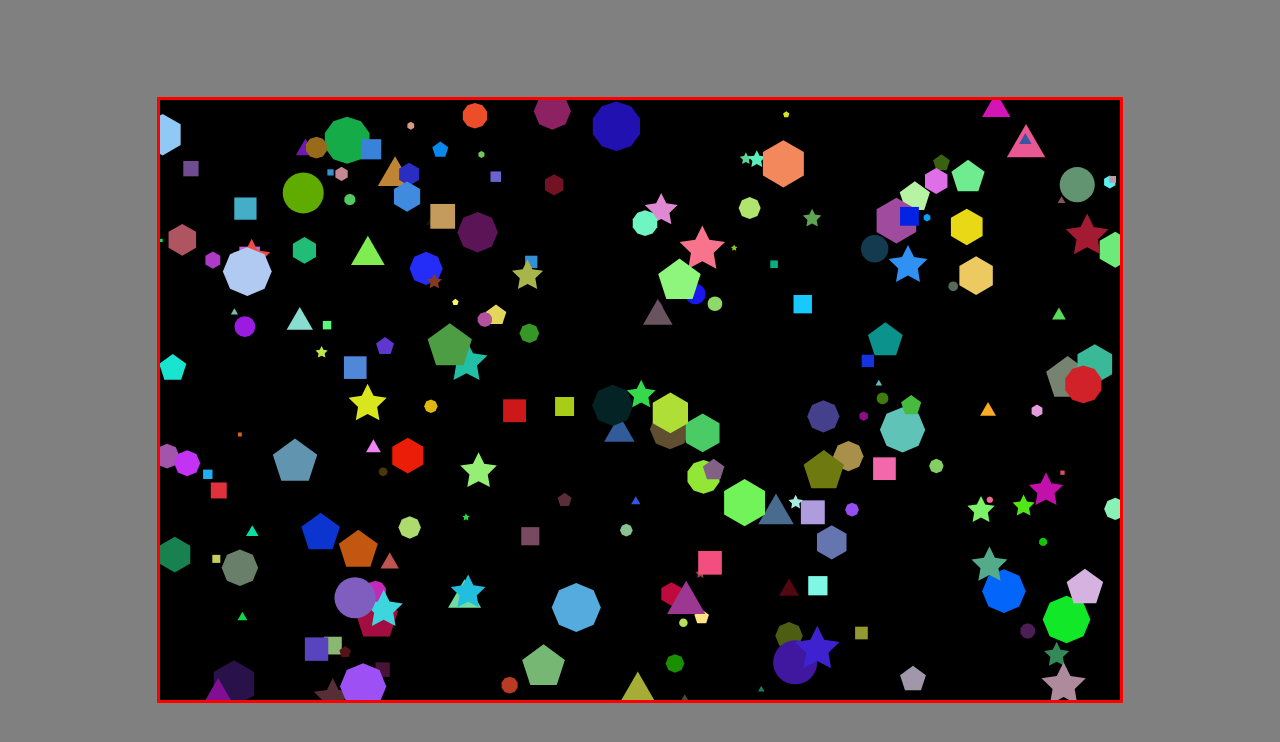
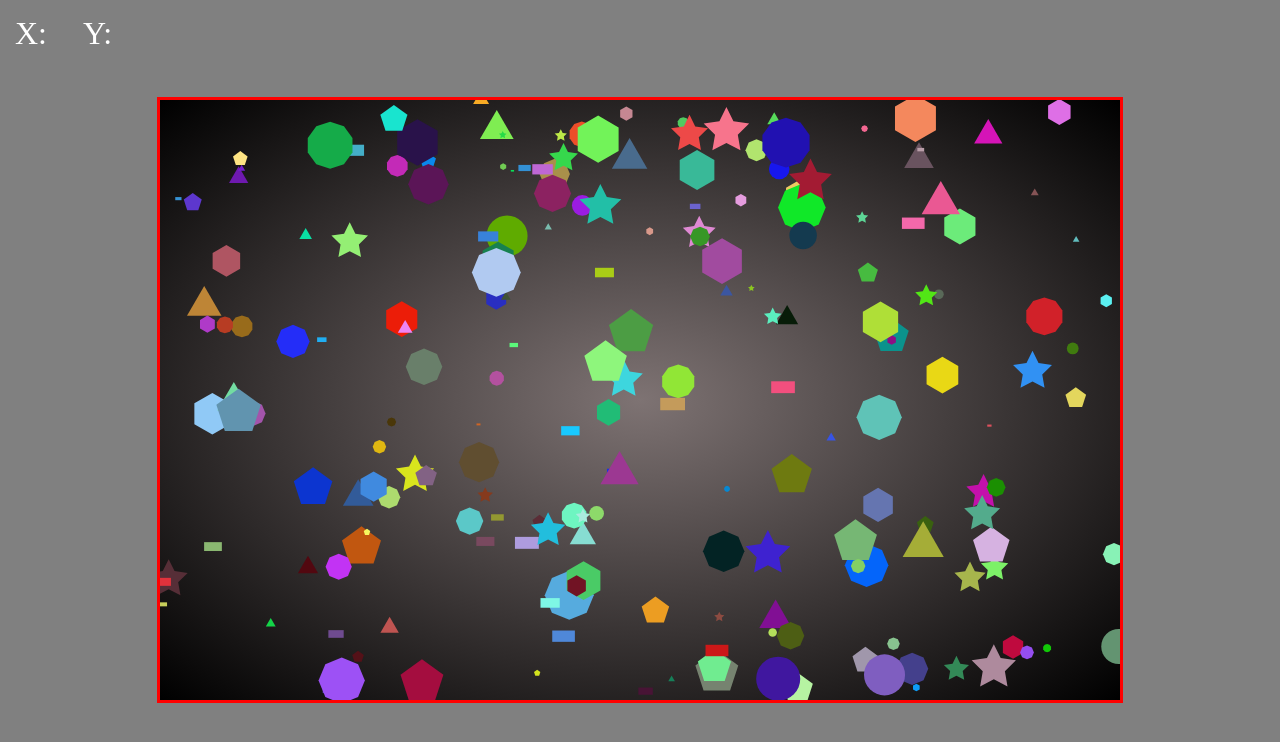
Before and after one commit to joedmg58/playing-with-canvas, a plain HTML site: page index.html in a window 1280 px wide. Drawn offline with Linux system fonts and the light colour scheme.

Commit message:
update from office

```diff
--- a/assets/css/style.css
+++ b/assets/css/style.css
@@ -13,7 +13,24 @@ body {
     background-color: gray;
 }
 
+.mouse-position {
+    position: absolute;
+    top: 5px;
+    left: 5px;
+    display: flex;
+    color: white;
+    font-size: 2rem;
+}
+
+.x, .y {
+    padding: 10px;
+}
+
+.y {
+    margin-left: 1rem;
+}
+
 #my-canvas {
-    background-color: black;
+    background: radial-gradient(rgb(126, 115, 115), black);
     border: 3px solid red;
 }
--- a/assets/js/main.js
+++ b/assets/js/main.js
@@ -1,5 +1,14 @@
 let CANVAS_WIDTH;
 let CANVAS_HEIGHT;
+
+let mouse = {
+    x: null,
+    y: null,
+    radius: null
+}
+
+let x = document.getElementsByClassName('x');
+let y = document.getElementsByClassName('y');
 
 const myCanvas = document.getElementById('my-canvas');
 const ctx = myCanvas.getContext('2d');
@@ -8,11 +17,18 @@ setCanvasSize();
 function setCanvasSize() {
     CANVAS_WIDTH = myCanvas.width = window.innerWidth * 0.75;
     CANVAS_HEIGHT = myCanvas.height = window.innerHeight * 0.75;
+    mouse.radius = CANVAS_HEIGHT/80 * CANVAS_WIDTH/80;
 }
 
 
 window.onresize = function() {
     setCanvasSize();
+}
+
+window.onmousemove = function(e) {
+    mouse.x = e.x;
+    mouse.y = e.y;
+
 }
 
 const color = new randomColor();
@@ -25,22 +41,22 @@ let shapes = [];
 for (let i = 0; i < shapesCount; i++) {
     let shapeOption = randomPickFromArray(shapeTypes);
     switch (shapeOption) {
-        case 'circle': shapes.push(new Circle(position.getPosition(), randomFromRange(0, 2*Math.PI), randomFromRange(2, 10), color.getColor(), randomFromRange(3, 25)));
+        case 'circle': shapes.push(new Circle(position.getPosition(), randomFromRange(0, 2*Math.PI), randomFromRange(2, 5), color.getColor(), randomFromRange(3, 25)));
                        break;
         case 'rectangle': let a = randomFromRange(3,25);
-                          shapes.push(new Rectangle(position.getPosition(), randomFromRange(0, 2*Math.PI), randomFromRange(2, 10), color.getColor(), a, a));
+                          shapes.push(new Rectangle(position.getPosition(), randomFromRange(0, 2*Math.PI), randomFromRange(2, 5), color.getColor(), a, a));
                           break;
-        case 'triangle': shapes.push(new Triangle(position.getPosition(), randomFromRange(0, 2*Math.PI), randomFromRange(2, 10), color.getColor(), randomFromRange(3, 25)));
+        case 'triangle': shapes.push(new Triangle(position.getPosition(), randomFromRange(0, 2*Math.PI), randomFromRange(2, 5), color.getColor(), randomFromRange(3, 25)));
                          break;
-        case 'star':  shapes.push(new Star(position.getPosition(), randomFromRange(0, 2*Math.PI), randomFromRange(2, 10), color.getColor(), randomFromRange(3, 25)));
+        case 'star':  shapes.push(new Star(position.getPosition(), randomFromRange(0, 2*Math.PI), randomFromRange(2, 5), color.getColor(), randomFromRange(3, 25)));
                       break;
-        case 'penthagon': shapes.push(new Polygon(position.getPosition(), randomFromRange(0, 2*Math.PI), randomFromRange(2,10), color.getColor(), randomFromRange(3, 25), 5));
+        case 'penthagon': shapes.push(new Polygon(position.getPosition(), randomFromRange(0, 2*Math.PI), randomFromRange(2, 5), color.getColor(), randomFromRange(3, 25), 5));
                           break;
-        case 'hexagon': shapes.push(new Polygon(position.getPosition(), randomFromRange(0, 2*Math.PI), randomFromRange(2,10), color.getColor(), randomFromRange(3, 25), 6));
+        case 'hexagon': shapes.push(new Polygon(position.getPosition(), randomFromRange(0, 2*Math.PI), randomFromRange(2, 5), color.getColor(), randomFromRange(3, 25), 6));
                           break;
-        case 'octagon': shapes.push(new Polygon(position.getPosition(), randomFromRange(0, 2*Math.PI), randomFromRange(2,10), color.getColor(), randomFromRange(3, 25), 8));
+        case 'octagon': shapes.push(new Polygon(position.getPosition(), randomFromRange(0, 2*Math.PI), randomFromRange(2, 5), color.getColor(), randomFromRange(3, 25), 8));
                           break;
-        case '10': shapes.push(new Polygon(position.getPosition(), randomFromRange(0, 2*Math.PI), randomFromRange(2,10), color.getColor(), randomFromRange(3, 25), 10));
+        case '10': shapes.push(new Polygon(position.getPosition(), randomFromRange(0, 2*Math.PI), randomFromRange(2, 5), color.getColor(), randomFromRange(3, 25), 10));
                           break;
     }
 }
@@ -64,9 +80,9 @@ function updateShapes(ctx) {
     }
 }
 
-function checkCollisions(boundX, boundY) {
+function checkCollisions(boundX, boundY, mouse) {
     for (let i=0; i<shapes.length; i++) {
-        shapes[i].checkCollision(boundX, boundY);
+        shapes[i].checkCollision(boundX, boundY, mouse);
     }
 }
 
@@ -90,7 +106,7 @@ function animate() {
 
         drawShapes(ctx);
         updateShapes();
-        checkCollisions({min: 0, max: CANVAS_WIDTH}, {min: 0, max:CANVAS_HEIGHT});
+        checkCollisions({min: 0, max: CANVAS_WIDTH}, {min: 0, max:CANVAS_HEIGHT}, mouse);
     }
 
 }
--- a/assets/js/shapes.js
+++ b/assets/js/shapes.js
@@ -1,10 +1,11 @@
 class Shape {
-    constructor(position, direction, speed, color) {
+    constructor(position, direction, speed, color, size) {
         this.position = position;
         this.direction = direction;
         this.speed = speed;
         this.startSpeed = speed;
         this.color = color;
+        this.size = size;
         this.friction = 0.003;
         //this.audio = document.createElement('audio');
         //this.audio.src = './assets/audio/mixkit-small-hit-in-a-game-2072.wav'
@@ -21,22 +22,36 @@ class Shape {
         this.speed -= this.friction;
         if (this.speed < 0) {
             this.speed = 0;
-            //setTimeout( this.#restartSpeed(), 10000);
         }
 
     }
 
-    checkCollision(boundX, boundY) {
+    checkCollision(boundX, boundY, mouse) {
+        const width = boundX.max - boundX.min;
+        const height = boundY.max - boundY.min;
         let collide = false;
+
         if (this.position.y >= boundY.max) {this.direction = 2*Math.PI - this.direction; collide = true}
         if (this.position.y <= boundY.min) {this.direction = 2*Math.PI - this.direction; collide = true}
         if (this.position.x <= boundX.min) {this.direction = Math.PI - this.direction; collide = true}
         if (this.position.x >= boundX.max) {this.direction = Math.PI - this.direction; collide = true}
-        if (collide) {
-            this.friction += 0.02;
-            //const audio = document.createElement('audio');
-            //audio.src = './assets/audio/mixkit-small-hit-in-a-game-2072.wav';
-            //audio.play();
+
+        let dx = mouse.x - this.position.x;
+        let dy = mouse.y - this.position.y;
+        let distance = Math.sqrt(dx * dx + dy * dy);
+        if (distance < mouse.radius + this.size) {
+            if(mouse.x < this.position.x && this.position.x < width - this.size * 10) {
+                this.position.x += 10;
+            }
+            if (mouse.x > this.position.x && this.position.x > this.size * 10) {
+                this.position.x -= 10;
+            }
+            if (mouse.y < this.position.y && this.position.y < height - this.size * 10) {
+                this.position.y += 10;
+            }
+            if (mouse.y > this.position.y && this.position.y > this.size * 10) {
+                this.position.y -= 10;
+            }
         }
     }
 
@@ -48,9 +63,9 @@ class Shape {
 }
 
 class Circle extends Shape {
-    constructor(position, direction, speed, color, radius) {
-        super(position, direction, speed, color);
-        this.radius = radius;
+    constructor(position, direction, speed, color, size) {
+        super(position, direction, speed, color, size);
+        this.radius = size;
     }
 
     draw(ctx) {
@@ -65,16 +80,16 @@ class Circle extends Shape {
         super.update();
     }
 
-    checkCollision(boundX, boundY) {
-        super.checkCollision(boundX, boundY);
+    checkCollision(boundX, boundY, mouse) {
+        super.checkCollision(boundX, boundY, mouse);
     }
 }
 
 class Rectangle extends Shape {
-    constructor(position, direction, speed, color, w, h) {
-        super(position, direction, speed, color);
-        this.w = w;
-        this.h = h;
+    constructor(position, direction, speed, color, size) {
+        super(position, direction, speed, color, size);
+        this.w = size;
+        this.h = size/2;
     }
 
     draw(ctx) {
@@ -89,15 +104,15 @@ class Rectangle extends Shape {
         super.update();
     }
 
-    checkCollision(boundX, boundY) {
-        super.checkCollision(boundX, boundY);
+    checkCollision(boundX, boundY, mouse) {
+        super.checkCollision(boundX, boundY, mouse);
     }
 }
 
 class Triangle extends Shape {
-    constructor(position, direction, speed, color, side) {
-        super(position, direction, speed, color);
-        this.side = side;
+    constructor(position, direction, speed, color, size) {
+        super(position, direction, speed, color, size);
+        this.side = size;
     }
 
     draw(ctx) {
@@ -115,15 +130,15 @@ class Triangle extends Shape {
         super.update();
     }
 
-    checkCollision(boundX, boundY) {
-        super.checkCollision(boundX, boundY);
+    checkCollision(boundX, boundY, mouse) {
+        super.checkCollision(boundX, boundY, mouse);
     }
 }
 
 class Star extends Shape {
-    constructor(position, direction, speed, color, side) {
-        super(position, direction, speed, color);
-        this.side = side;
+    constructor(position, direction, speed, color, size) {
+        super(position, direction, speed, color, size);
+        this.side = size;
     }
 
     draw(ctx) {
@@ -149,15 +164,15 @@ class Star extends Shape {
         super.update();
     }
 
-    checkCollision(boundX, boundY) {
-        super.checkCollision(boundX, boundY);
+    checkCollision(boundX, boundY, mouse) {
+        super.checkCollision(boundX, boundY, mouse);
     }
 }
 
 class Polygon extends Shape {
-    constructor(position, direction, speed, color, radius, sides) {
-        super(position, direction, speed, color);
-        this.radius = radius;
+    constructor(position, direction, speed, color, size, sides) {
+        super(position, direction, speed, color, size);
+        this.radius = size;
         this.sides = sides;
     }
 
@@ -178,7 +193,7 @@ class Polygon extends Shape {
         super.update();
     }
 
-    checkCollision(boundX, boundY) {
-        super.checkCollision(boundX, boundY);
+    checkCollision(boundX, boundY, mouse) {
+        super.checkCollision(boundX, boundY, mouse);
     }
 }
--- a/index.html
+++ b/index.html
@@ -7,6 +7,10 @@
     <link rel="stylesheet" href="./assets/css/style.css">
 </head>
 <body>
+    <div class="mouse-position">
+        <span class="x">X:</span>
+        <span class="y">Y:</span>
+    </div>
 
     <canvas id="my-canvas"></canvas>
 
```
